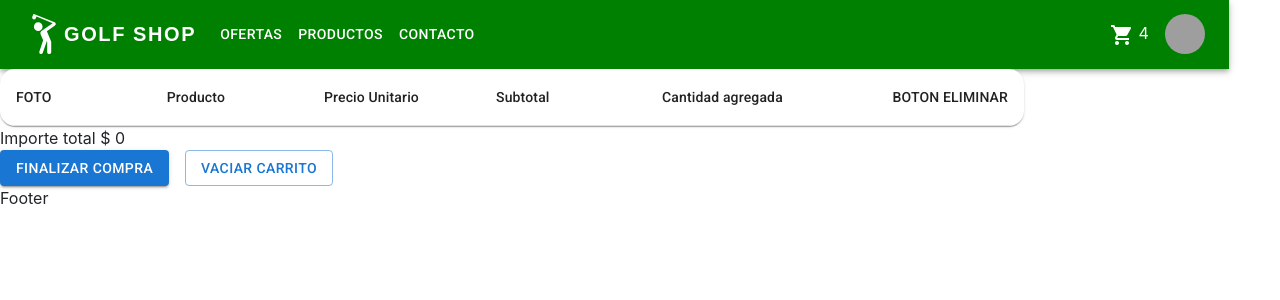
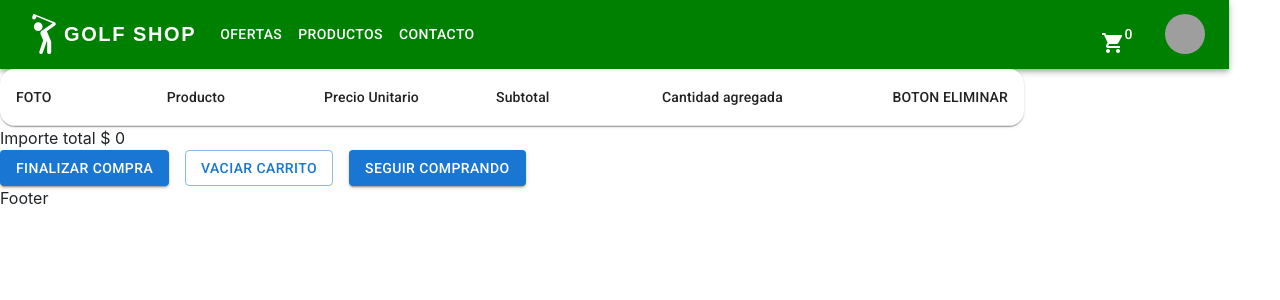
Before and after one commit to jm-aragonpaz/golf_shop-aragon-paz, a React (Create React App) app: page /cart in a window 1280 px wide. Shown: the top 300 px of the page. Built offline with nearby package versions, Linux system fonts and the light colour scheme; grey boxes are pictures that could not be loaded.

Commit message:
feat: CartView

```diff
--- a/src/components/Cart/Cart.jsx
+++ b/src/components/Cart/Cart.jsx
@@ -9,14 +9,18 @@ import TableRow from '@mui/material/TableRow';
 import Paper from '@mui/material/Paper';
 import Stack from '@mui/material/Stack';
 import Button from '@mui/material/Button';
-
+import DeleteForeverIcon from '@mui/icons-material/DeleteForever';
+import ItemListContainer from '../../components/ItemListContainer/ItemListContainer';
+import { Link } from 'react-router-dom';
 export default function Cart() {
 
-    const { cart, removeItem, clear } = useContext(MyCartContext);
+    const { cart, removeItem, clear, totalPrice } = useContext(MyCartContext);
     // console.log(JSON.stringify(cart));
     console.log(cart);
+    let total=totalPrice
+    console.log(total)
 
-    let total = (cart.reduce((acc, item) => acc + item.subTotal, 0));
+    // let total = (cart.reduce((acc, item) => acc + item.subTotal, 0));
 
     return (
         <>
@@ -46,8 +50,8 @@ export default function Cart() {
                                     <TableCell align="right">{row.title}</TableCell>
                                     <TableCell align="right">{row.price}</TableCell>
                                     <TableCell align="right">{row.subtotal}</TableCell>
-                                    <TableCell align="right">{row.cantidad}</TableCell>
-                                    <TableCell align="right"><Button variant="contained" onClick={() => { removeItem(row.id) }} >Icono eliminar</Button></TableCell>
+                                    <TableCell align="right">{row.quantity}</TableCell>
+                                    <TableCell align="right"><Button variant="contained" onClick={() => { removeItem(row.id,row.quantity) }} ><DeleteForeverIcon/>Icono eliminar</Button></TableCell>
                                 </TableRow>
                             ))}
                         </TableBody>
@@ -59,6 +63,9 @@ export default function Cart() {
                     <Stack spacing={2} direction="row">
                         <Button variant="contained">Finalizar compra</Button>
                         <Button variant="outlined" onClick={() => { clear() }} > Vaciar carrito</Button>
+                        <Button variant="contained">
+                            <Link to={'../'} style={{color:'inherit',textDecoration:'none'}}>Seguir comprando</Link>
+                        </Button>
                     </Stack>
                 </div>
 
--- a/src/components/CartWidget/CartWidget.jsx
+++ b/src/components/CartWidget/CartWidget.jsx
@@ -1,9 +1,43 @@
+
+import React from 'react'
 import ShoppingCartIcon from '@mui/icons-material/ShoppingCart';
+import { useContext } from 'react'
+import { MyCartContext } from '../../context/CartContext'
+import { Link } from 'react-router-dom'
+import './CartWidget.css'
+import Menu from '@mui/material/Menu';
+import MenuItem from '@mui/material/MenuItem';
+import { Button } from '@mui/material';
+import DeleteIcon from '@mui/icons-material/Delete';
+import Divider from '@mui/material/Divider';
 
+export const CartWidget = () =>{
+    const { cart, removeItem, totalPrice } = useContext(MyCartContext)
 
-export const CartWidget = ({Cant}) =>{
+    const [anchorIt, setAnchorIt] = React.useState(null);
+    const open = Boolean(anchorIt);
+    const handleClick = (event) => {
+    setAnchorIt(event.currentTarget);
+    };
+    const handleClose=()=>{
+        setAnchorIt(null);
+    };
+
     return(
-        <p><ShoppingCartIcon/> {Cant}</p>
+        <div>
+            {/* <p><ShoppingCartIcon/> {Cant}</p> */}
+            <Button
+                    color="inherit"
+                    id="basic-button"
+                    aria-controls={open ? 'basic-menu' : undefined}
+                    aria-haspopup="true"
+                    aria-expanded={open ? 'true' : undefined}
+                    onClick={handleClick}
+                >
+                <Link to={'./Cart'} style={{color:'inherit',textDecoration:'none'}}><ShoppingCartIcon  color='white'/></Link>
+                        <p className='cart-text'>{cart.length}</p>
+                </Button>
+        </div>
     );
 }
 export default CartWidget;
--- a/src/context/CartContext.jsx
+++ b/src/context/CartContext.jsx
@@ -5,55 +5,58 @@ export const MyCartContext = createContext(null);
 
 export default function CartContext({children}) {
     const [cart,setCart] = useState([]);
+    const [totalPrice, setTotalPrice] = useState(0);
+    const [cant,setCant]=useState(0)
+    function addItem(item,quantity) {
+        let duplicate = cart.find(cart=>cart.id === item.id)
+        if (duplicate){
 
-    function addItem(item,quantity) {
-        const itemAdded =
-        {
-            id:item.id,
-            title: item.title,
-            price: item.price,
-            description: item.description,
-            category: item.category,
-            pictureURL: item.pictureURL,
-            cant: quantity,
-            subtotal: item.price*item.cant
+        }else{
+            !duplicate && setCart(cart => [...cart,{...item, quantity: quantity, subtotal: item.price * quantity}])
+            setTotalPrice(totalPrice + item.price * quantity)
+            setCant(quantity)
         }
-        isInCart(itemAdded)
-        console.log("Se agrego: ", itemAdded.title, "por ", itemAdded.cant, "unidad/es")
-        console.log("cart ", JSON.stringify(cart))
-        console.log(cart)
     }
 
-    function removeItem(itemId){
-        setCart(cart.filter((it)=>it.id !== itemId));
+    function removeItem(id,quantity){
+        setCart(cart.filter((cartIt) => {
+            return cartIt.id !== id
+        }));
+        setTotalPrice(totalPrice - cart.id * quantity)
     }
 
     function clear(){
         setCart([])
     }
-
-    const isInCart = (newItem) => {
-        setCart( cart.reduce((adder,newItem)=>{
-            let isOnCart = cart.find((it)=>it.id == newItem.id);
-            if (isOnCart){
-                return adder.map((it)=>{
-                    if(it.id===isOnCart.id){
-                        return{
-                            ...it,
-                            cant:(it.cant+newItem.cant)
-                        }
-                    }else{
-                        return it;
-                    }
-                });
-            }else{
-                return([...adder,newItem]);
-            }
-        },[]))
+    let data = {
+        cart,
+        addItem,
+        removeItem,
+        clear,
+        totalPrice
     }
+    // const isInCart = (newItem) => {
+    //     setCart( cart.reduce((adder,newItem)=>{
+    //         let isOnCart = cart.find((it)=>it.id == newItem.id);
+    //         if (isOnCart){
+    //             return adder.map((it)=>{
+    //                 if(it.id===isOnCart.id){
+    //                     return{
+    //                         ...it,
+    //                         cant:(it.cant+newItem.cant)
+    //                     }
+    //                 }else{
+    //                     return it;
+    //                 }
+    //             });
+    //         }else{
+    //             return([...adder,newItem]);
+    //         }
+    //     },[]))
+    // }
     return (
         <>
-            <MyCartContext.Provider value={{cart, addItem, removeItem, clear}}>{children}</MyCartContext.Provider>
+            <MyCartContext.Provider value={data}>{children}</MyCartContext.Provider>
         </>
     )
 }
```
Also changed, not shown: src/components/CartWidget/CartWidget.css (added).
